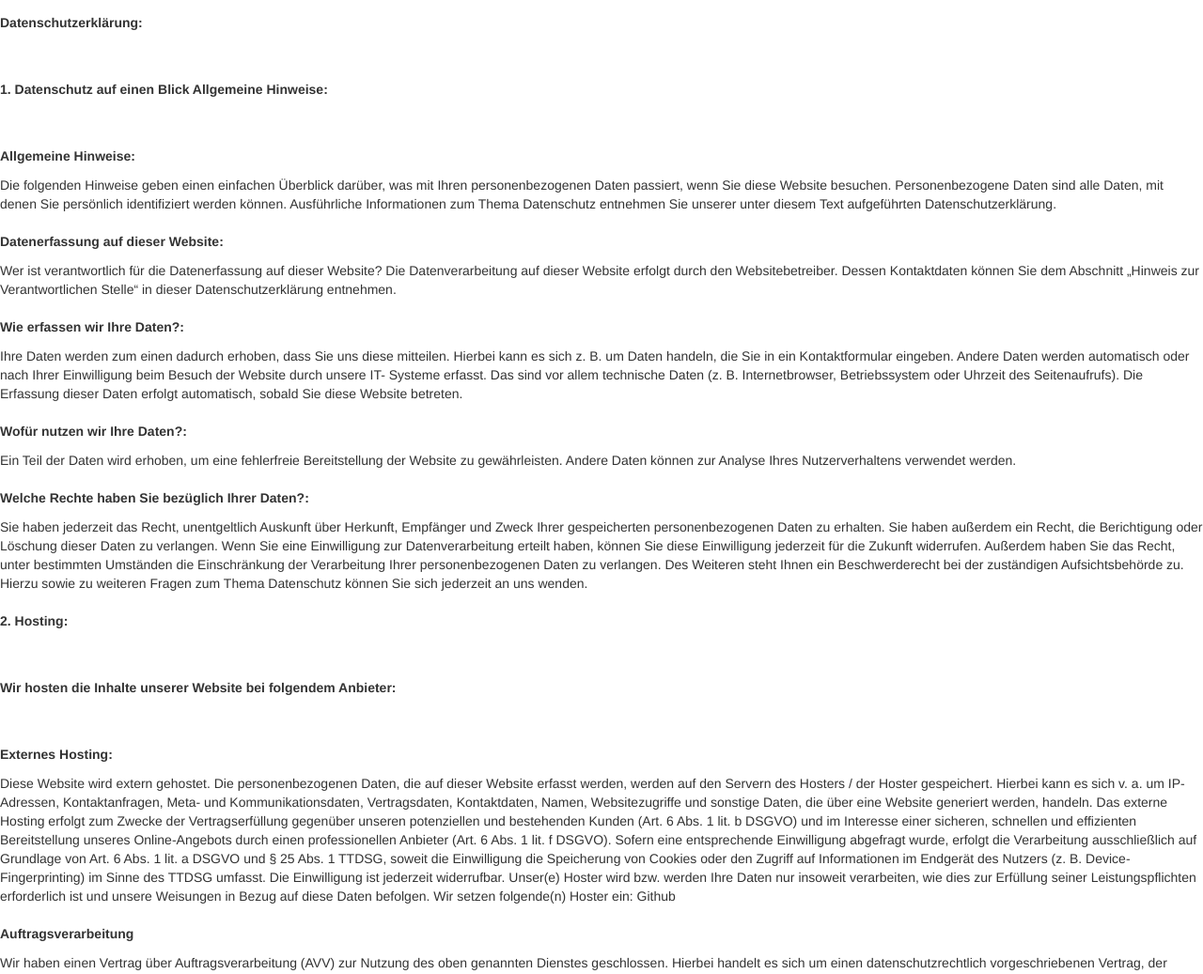
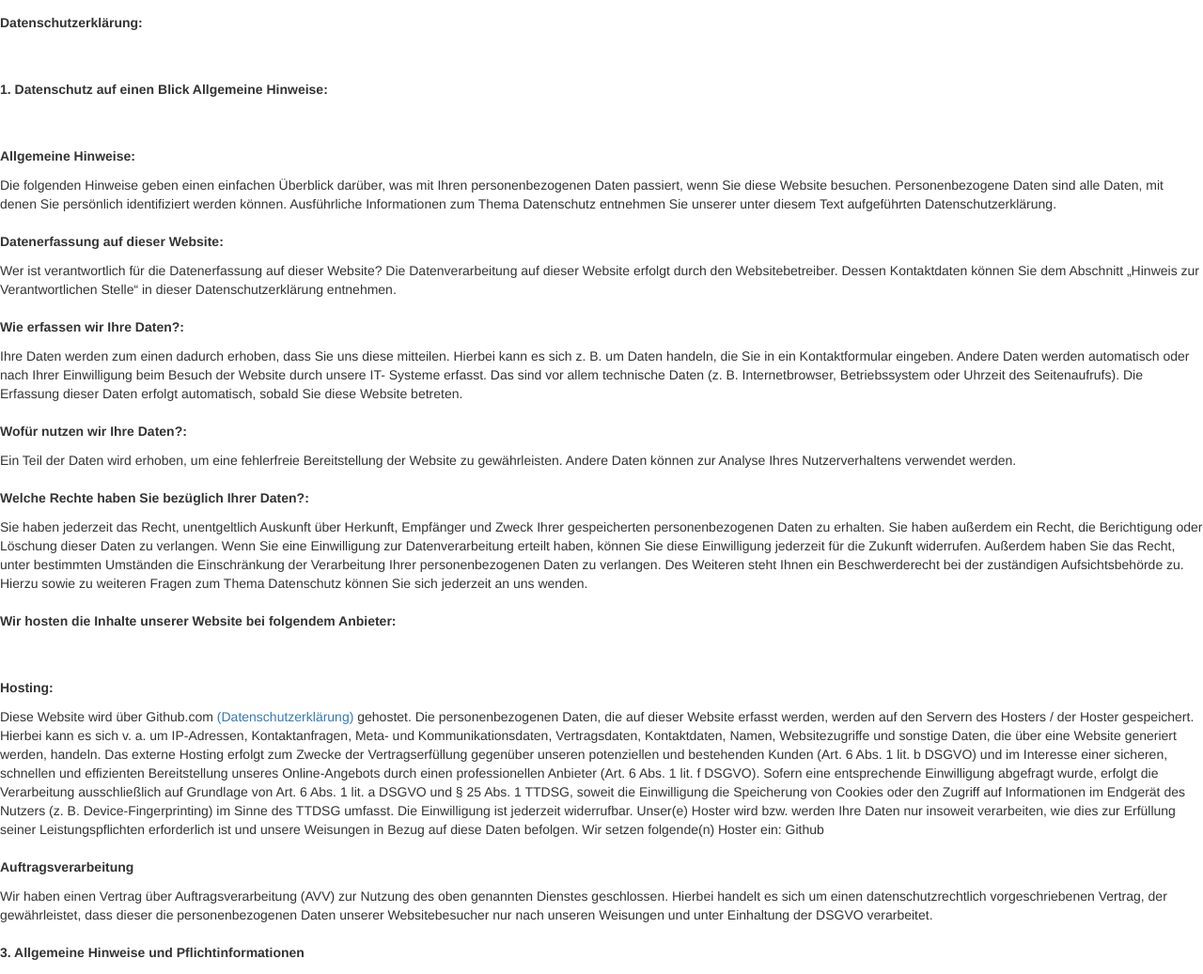
Before and after one commit to gartendortmund/freilichtnord, a plain HTML site: page datenschutz.html in a window 1280 px wide. Shown: the part 58-1095 px from the top of the page at 94% size. Drawn offline with nearby package versions, Linux system fonts and the light colour scheme.

Commit message:
Update datenschutz.html

```diff
--- a/datenschutz.html
+++ b/datenschutz.html
@@ -73,18 +73,15 @@ Ein Teil der Daten wird erhoben, um eine fehlerfreie Bereitstellung der Website
 
 Sie haben jederzeit das Recht, unentgeltlich Auskunft über Herkunft, Empfänger und Zweck Ihrer gespeicherten personenbezogenen Daten zu erhalten. Sie haben außerdem ein Recht, die Berichtigung oder Löschung dieser Daten zu verlangen. Wenn Sie eine Einwilligung zur Datenverarbeitung erteilt haben, können Sie diese Einwilligung jederzeit für die Zukunft widerrufen. Außerdem haben Sie das Recht, unter bestimmten Umständen die Einschränkung der Verarbeitung Ihrer personenbezogenen Daten zu verlangen. Des Weiteren steht Ihnen ein Beschwerderecht bei der zuständigen Aufsichtsbehörde zu.
 Hierzu sowie zu weiteren Fragen zum Thema Datenschutz können Sie sich jederzeit an uns wenden.
-    <br>
-    <br>
-<p><strong style="line-height: 1.5em;">2. Hosting:&nbsp;</strong></p>
 
  <br>
     <br>
 <p><strong style="line-height: 1.5em;">Wir hosten die Inhalte unserer Website bei folgendem Anbieter:&nbsp;</strong></p>
 <br>
      <br>
-<p><strong style="line-height: 1.5em;">Externes Hosting:&nbsp;</strong></p>
+<p><strong style="line-height: 1.5em;">Hosting:&nbsp;</strong></p>
 
-Diese Website wird extern gehostet. Die personenbezogenen Daten, die auf dieser Website erfasst werden, werden auf den Servern des Hosters / der Hoster gespeichert. Hierbei kann es sich v. a. um IP-Adressen, Kontaktanfragen, Meta- und Kommunikationsdaten, Vertragsdaten, Kontaktdaten, Namen, Websitezugriffe und sonstige Daten, die über eine Website generiert werden, handeln.
+Diese Website wird über Github.com <a href="https://docs.github.com/de/site-policy/privacy-policies/github-privacy-statement">(Datenschutzerklärung)</a> gehostet. Die personenbezogenen Daten, die auf dieser Website erfasst werden, werden auf den Servern des Hosters / der Hoster gespeichert. Hierbei kann es sich v. a. um IP-Adressen, Kontaktanfragen, Meta- und Kommunikationsdaten, Vertragsdaten, Kontaktdaten, Namen, Websitezugriffe und sonstige Daten, die über eine Website generiert werden, handeln.
 Das externe Hosting erfolgt zum Zwecke der Vertragserfüllung gegenüber unseren potenziellen und bestehenden Kunden (Art. 6 Abs. 1 lit. b DSGVO) und im Interesse einer sicheren, schnellen und effizienten Bereitstellung unseres Online-Angebots durch einen professionellen Anbieter (Art. 6 Abs. 1 lit. f DSGVO). Sofern eine entsprechende Einwilligung abgefragt wurde, erfolgt die Verarbeitung ausschließlich auf Grundlage von Art. 6 Abs. 1 lit. a DSGVO und § 25 Abs. 1 TTDSG, soweit die Einwilligung die Speicherung von Cookies oder den Zugriff auf Informationen im Endgerät des Nutzers (z. B. Device-Fingerprinting) im Sinne des TTDSG umfasst. Die Einwilligung ist jederzeit widerrufbar.
 Unser(e) Hoster wird bzw. werden Ihre Daten nur insoweit verarbeiten, wie dies zur Erfüllung seiner Leistungspflichten erforderlich ist und unsere Weisungen in Bezug auf diese Daten befolgen.
 Wir setzen folgende(n) Hoster ein: Github
```
